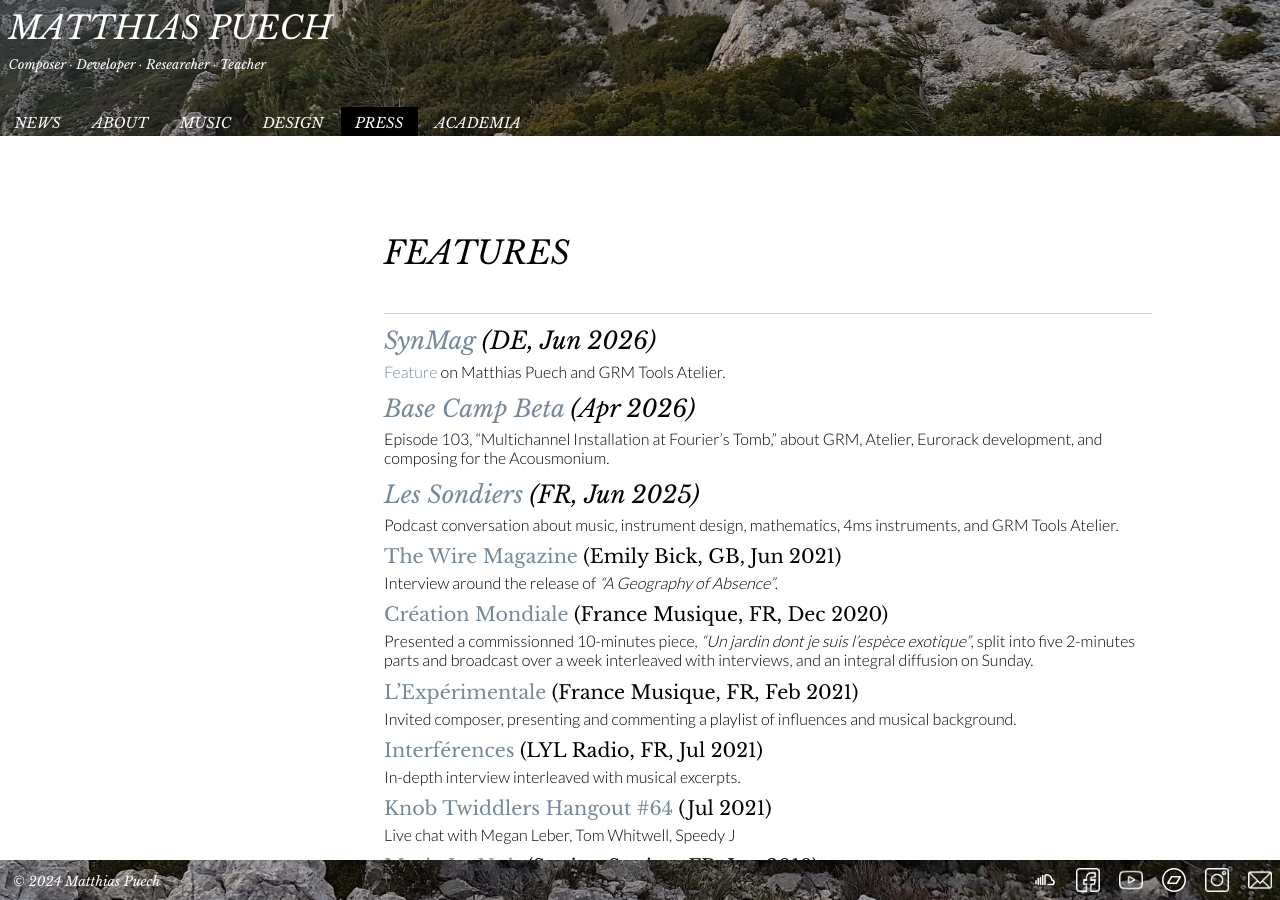
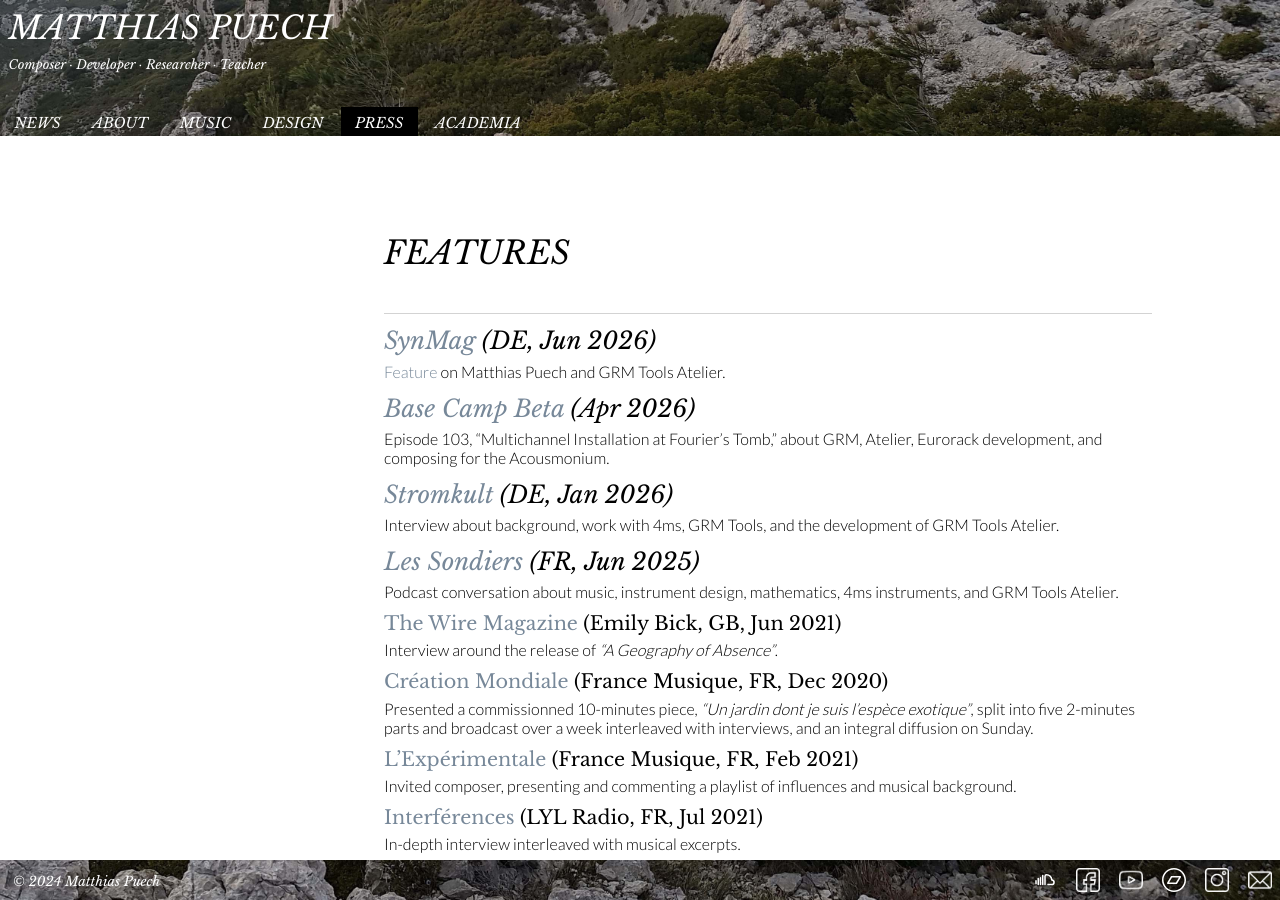
Before and after one commit to mqtthiqs/mqtthiqs.github.io, a Jekyll site: the page built from press.md, in a window 1280 px wide and 900 px high. Built offline with Jekyll 4.4.1, drawn with Linux system fonts in a browser that asks for light colours.

Commit message:
news, press: add stromkult

```diff
--- a/_data/news.yml
+++ b/_data/news.yml
@@ -17,6 +17,10 @@
 - title: _GRM Tools Atelier_ at [NAMM 2026](https://www.instagram.com/p/DTf0BDKDHQv/)
   date: 2026-01-22
   content: Atelier was presented at the 2026 NAMM Show.
+
+- title: Interview on [Stromkult](https://www.stromkult.com/index.php/feature/262-interview-matthias-puech)
+  date: 2026-01-14
+  content: Interview about background, work with 4ms, GRM Tools, and the development of GRM Tools Atelier.
 
 - title: New release _La Traversée_ on _Hallow Ground_
   date: 2025-11-14
--- a/press.md
+++ b/press.md
@@ -14,6 +14,10 @@ title: Press
 ### [Base Camp Beta](https://podcasts.apple.com/no/podcast/bcb-103-multichannel-installation-at-fouriers-tomb/id1459124314?i=1000758611684&l=nb) (Apr 2026)
 
 Episode 103, "Multichannel Installation at Fourier's Tomb," about GRM, Atelier, Eurorack development, and composing for the Acousmonium.
+
+### [Stromkult](https://www.stromkult.com/index.php/feature/262-interview-matthias-puech) (DE, Jan 2026)
+
+Interview about background, work with 4ms, GRM Tools, and the development of GRM Tools Atelier.
 
 ### [Les Sondiers](https://lessondiers.com/emissions/des-maths-la-fabrication-dinstruments-de-musique-ft-matthias-puech-2) (FR, Jun 2025)
 
```
